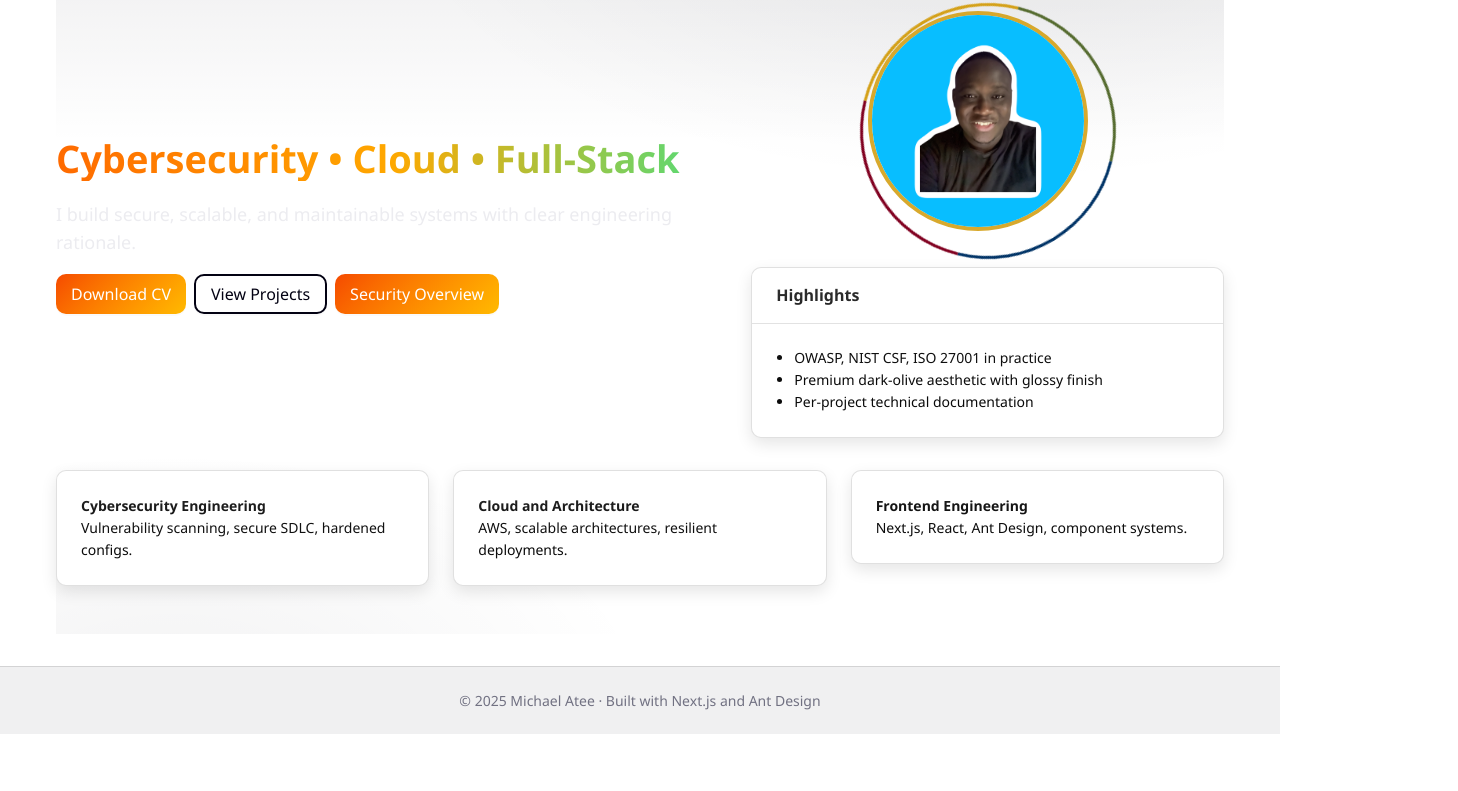
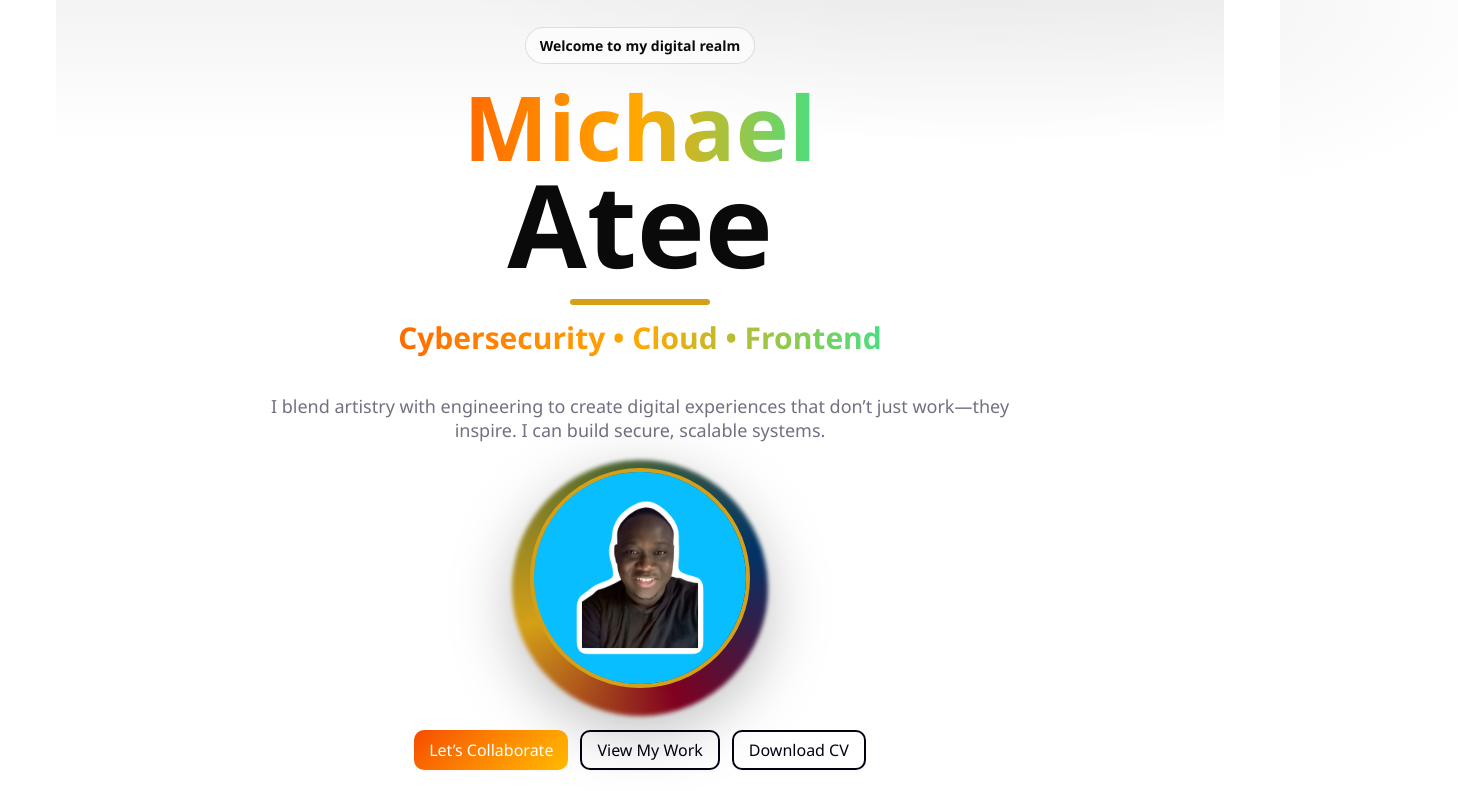
Before and after one commit to Atee-Michael/professional-portfolio, a Next.js app: page / in a window 1280 px wide. Shown: the part 133-924 px from the top of the page, 1458 px wide, since content can reach past the window. Before the commit the page ends 867 px from the top, so only its background shows below. Built offline with nearby package versions, Linux system fonts and the light colour scheme.

Commit message:
feeat: finalised mvp homepage

```diff
--- /dev/null
+++ b/src/components/Portrait.module.css
@@ -0,0 +1,30 @@
+.wrapper {
+  position: relative;
+  width: 240px;
+  height: 240px;
+  display: inline-block;
+}
+.image {
+  border-radius: 50%;
+  object-fit: cover;
+  border: 4px solid var(--accent-mustard);
+  position: relative;
+  z-index: 2;
+}
+.ring {
+  position: absolute;
+  top: -8px;
+  left: -8px;
+  width: 256px;
+  height: 256px;
+  border-radius: 50%;
+  background: var(--ring-gradient);
+  animation: spin 8s linear infinite;
+  filter: blur(2px);
+  z-index: 1;
+}
+@keyframes spin {
+  to {
+    transform: rotate(1turn);
+  }
+}
--- a/src/components/Portrait.tsx
+++ b/src/components/Portrait.tsx
@@ -1,10 +1,10 @@
 import Image from "next/image";
-import styles from "@/styles/Portrait.module.css";
+import styles from "./Portrait.module.css";
 
 export default function Portrait() {
   return (
     <div className={styles.wrapper}>
-      <div className={styles.circle}></div>
+      <div className={styles.ring}></div>
       <Image
         src="/images/michael-portrait.jpg"
         alt="Michael Atee"
--- a/src/components/SiteLayout.tsx
+++ b/src/components/SiteLayout.tsx
@@ -31,6 +31,7 @@ export default function SiteLayout({ children }: { children: ReactNode }) {
             theme="dark"
             items={navItems}
             style={{ background: "transparent", borderBottom: "none" }}
+            className="site-nav"
           />
         </div>
       </Header>
--- a/src/pages/index.tsx
+++ b/src/pages/index.tsx
@@ -1,102 +1,80 @@
-import { Row, Col, Typography, Button, Card, Space } from "antd";
+import { Typography, Button } from "antd";
 import Link from "next/link";
 import { motion } from "framer-motion";
 import type { Variants } from "framer-motion";
 import Portrait from "@/components/Portrait";
 
-const { Title, Paragraph, Text } = Typography;
+const { Title, Paragraph } = Typography;
 
 export default function Home() {
   const container: Variants = {
     hidden: { opacity: 0 },
-    show: {
-      opacity: 1,
-      transition: { staggerChildren: 0.12, delayChildren: 0.1 },
-    },
+    show: { opacity: 1, transition: { staggerChildren: 0.08, delayChildren: 0.05 } },
   };
-
-  const itemUp: Variants = {
-    hidden: { opacity: 0, y: 18 },
-    show: { opacity: 1, y: 0, transition: { type: "spring", stiffness: 120 } },
-  };
-
-  const fade: Variants = { hidden: { opacity: 0 }, show: { opacity: 1 } };
+  const up: Variants = { hidden: { opacity: 0, y: 24 }, show: { opacity: 1, y: 0 } };
 
   return (
-    <section className="section home-bg">
-      <motion.div variants={container} initial="hidden" animate="show">
-        <Row gutter={[24, 24]} align="middle">
-          <Col xs={24} md={14}>
-            <motion.div variants={itemUp}>
-              <Title className="gradient-text" style={{ marginTop: 0 }}>
-                Cybersecurity • Cloud • Full‑Stack
-              </Title>
+    <>
+      <section className="section home-bg" style={{ paddingTop: 64, paddingBottom: 64 }}>
+        <motion.div className="container hero" variants={container} initial="hidden" animate="show">
+          <motion.div variants={up} className="hero-badge">Welcome to my digital realm</motion.div>
+
+          <motion.div variants={up} className="hero-name">
+            <span className="hero-first gradient-text">Michael</span>
+            <span className="hero-last">Atee</span>
           </motion.div>
-            <motion.div variants={itemUp}>
-              <Paragraph style={{ fontSize: 18, color: "var(--muted)", maxWidth: 680 }}>
-                I build secure, scalable, and maintainable systems with clear engineering rationale.
-              </Paragraph>
+
+          <motion.hr variants={up} className="hero-underline" />
+
+          <motion.div variants={up}>
+            <Title level={2} className="hero-focus gradient-text">Cybersecurity • Cloud • Frontend</Title>
           </motion.div>
-            <motion.div variants={itemUp}>
-              <Space wrap>
-                <Button className="premium-btn" size="large" href="/docs/michael-atee-cv.pdf" download>
+
+          <motion.p variants={up} className="hero-tagline">
+            I blend artistry with engineering to create digital experiences that don’t just work—they inspire. I can build secure, scalable systems.
+          </motion.p>
+
+          <motion.div variants={up} className="hero-portrait">
+            <Portrait />
+          </motion.div>
+
+          <motion.div variants={up} className="hero-ctas">
+            <Link href="#contact" scroll>
+              <Button size="large" className="premium-btn">Let’s Collaborate</Button>
+            </Link>
+            <Link href="/projects">
+              <Button size="large" className="outline-btn">View My Work</Button>
+            </Link>
+            <Button size="large" className="outline-btn" href="/docs/michael-atee-cv.pdf" download>
               Download CV
             </Button>
-                <Link href="/projects">
-                  <Button className="outline-btn" size="large">View Projects</Button>
-                </Link>
-                <Link href="/security">
-                  <Button className="premium-btn" size="large">Security Overview</Button>
-                </Link>
-              </Space>
           </motion.div>
-          </Col>
 
-          <Col xs={24} md={10}>
-            <motion.div variants={fade}>
-              <div style={{ display: "flex", justifyContent: "center", marginBottom: 16 }}>
-                <Portrait />
-              </div>
-              <Card title="Highlights" bordered className="premium-card">
-                <ul style={{ margin: 0, paddingLeft: 18 }}>
-                  <li>OWASP, NIST CSF, ISO 27001 in practice</li>
-                  <li>Premium dark‑olive aesthetic with glossy finish</li>
-                  <li>Per‑project technical documentation</li>
-                </ul>
-              </Card>
+          <motion.div variants={up} className="hero-socials">
+            <a href="https://github.com/" target="_blank" rel="noreferrer" aria-label="GitHub" className="social-btn">
+              <svg width="20" height="20" viewBox="0 0 24 24" fill="currentColor" aria-hidden="true"><path d="M12 .5a12 12 0 0 0-3.79 23.4c.6.11.82-.26.82-.58v-2.02c-3.34.73-4.04-1.61-4.04-1.61-.55-1.41-1.34-1.78-1.34-1.78-1.1-.75.08-.74.08-.74 1.22.09 1.86 1.26 1.86 1.26 1.08 1.85 2.83 1.31 3.52 1 .11-.78.42-1.31.76-1.61-2.66-.3-5.47-1.33-5.47-5.92 0-1.31.47-2.38 1.24-3.22-.12-.3-.54-1.52.12-3.17 0 0 1.01-.32 3.3 1.23a11.5 11.5 0 0 1 6 0c2.29-1.55 3.3-1.23 3.3-1.23.66 1.65.24 2.87.12 3.17.77.84 1.24 1.91 1.24 3.22 0 4.6-2.81 5.61-5.49 5.91.43.37.81 1.1.81 2.22v3.29c0 .32.22.69.83.57A12 12 0 0 0 12 .5Z"/></svg>
+            </a>
+            <a href="https://www.linkedin.com/" target="_blank" rel="noreferrer" aria-label="LinkedIn" className="social-btn">
+              <svg width="20" height="20" viewBox="0 0 24 24" fill="currentColor" aria-hidden="true"><path d="M4.98 3.5C4.98 4.88 3.86 6 2.5 6S0 4.88 0 3.5 1.12 1 2.5 1s2.48 1.12 2.48 2.5zM.5 8h4V24h-4V8zm7.5 0h3.8v2.2h.05c.53-1 1.84-2.2 3.8-2.2 4.06 0 4.8 2.67 4.8 6.14V24h-4v-7.3c0-1.74-.03-3.98-2.43-3.98-2.44 0-2.81 1.9-2.81 3.86V24h-4V8z"/></svg>
+            </a>
+            <a href="mailto:hello@example.com" aria-label="Email" className="social-btn">
+              <svg width="20" height="20" viewBox="0 0 24 24" fill="currentColor" aria-hidden="true"><path d="M12 13.065 1.5 6h21L12 13.065zM12 15.5 1.5 8.25V18h21V8.25L12 15.5z"/></svg>
+            </a>
           </motion.div>
-          </Col>
-        </Row>
 
-        <div style={{ height: 32 }} />
-
-        <Row gutter={[24, 24]}>
-          <Col xs={24} md={8}>
-            <motion.div variants={itemUp}>
-              <Card className="premium-card">
-                <Text strong>Cybersecurity Engineering</Text>
-                <Paragraph style={{ marginBottom: 0 }}>Vulnerability scanning, secure SDLC, hardened configs.</Paragraph>
-              </Card>
-            </motion.div>
-          </Col>
-          <Col xs={24} md={8}>
-            <motion.div variants={itemUp}>
-              <Card className="premium-card">
-                <Text strong>Cloud and Architecture</Text>
-                <Paragraph style={{ marginBottom: 0 }}>AWS, scalable architectures, resilient deployments.</Paragraph>
-              </Card>
-            </motion.div>
-          </Col>
-          <Col xs={24} md={8}>
-            <motion.div variants={itemUp}>
-              <Card className="premium-card">
-                <Text strong>Frontend Engineering</Text>
-                <Paragraph style={{ marginBottom: 0 }}>Next.js, React, Ant Design, component systems.</Paragraph>
-              </Card>
-            </motion.div>
-          </Col>
-        </Row>
+          <motion.a variants={up} href="#about" className="hero-down" aria-label="Scroll to About">↓</motion.a>
         </motion.div>
       </section>
+
+      <section id="about" className="section">
+        <div className="container" style={{ textAlign: "center" }}>
+          <Title level={2} style={{ marginTop: 0 }}>About Me</Title>
+          <Paragraph style={{ maxWidth: 800, margin: "0 auto", color: "var(--muted-foreground)" }}>
+            Passionate about creating useful, secure digital products. With experience across cybersecurity, cloud, and frontend,
+            I bring systems thinking and clear communication to every build.
+          </Paragraph>
+        </div>
+      </section>
+    </>
   );
 }
--- a/src/styles/globals.css
+++ b/src/styles/globals.css
@@ -1,4 +1,5 @@
 /* Global Design System*/
+@import url("https://fonts.googleapis.com/css2?family=Poppins:wght@400;600;700&display=swap");
 * { box-sizing: border-box; }
 html, body, #__next { height: 100%; }
 
@@ -18,6 +19,14 @@ html, body, #__next { height: 100%; }
   --primary: #030213;
   --primary-foreground: #ffffff;
   --creative-accent-deep: #030213;
+
+  /* Warm Autumn extras */
+  --accent-mustard: #d4a017;
+  --accent-olive: #556b2f;
+  --accent-navy: #003366;
+  --accent-burgundy: #800020;
+  --card-bg: #ffffff;
+  --ring-gradient: conic-gradient(from 0deg, var(--accent-mustard), var(--accent-olive), var(--accent-navy), var(--accent-burgundy), var(--accent-mustard));
 
   /* Accents & Gradients */
   --accent: #e9ebef;
@@ -46,6 +55,7 @@ html, body, #__next { height: 100%; }
   --card: oklch(0.145 0 0);
   --card-foreground: oklch(0.985 0 0);
   --border: rgba(255, 255, 255, 0.12);
+  --card-bg: #02243a;
 }
 
 body {
@@ -190,3 +200,13 @@ h1, h2, h3 {
   content: ""; position: absolute; left: 0; right: 0; top: 0; height: 180px; pointer-events: none;
   background: linear-gradient(180deg, rgba(3,2,19,0.06), rgba(3,2,19,0.0));
 }
+
+/* Floating orbs (used by Hero) */
+@keyframes float1 {
+  0% { transform: translate(0, 0); }
+  100% { transform: translate(60px, -40px); }
+}
+@keyframes float2 {
+  0% { transform: translate(0, 0); }
+  100% { transform: translate(-80px, 50px); }
+}
--- a/src/styles/theme.css
+++ b/src/styles/theme.css
@@ -106,3 +106,47 @@
 /* Buttons — outline variant with deep accent */
 .outline-btn.ant-btn{ background: transparent !important; border: 2px solid var(--creative-accent-deep) !important; color: var(--creative-accent-deep) !important; border-radius: var(--radius); transition: all 0.3s ease; }
 .outline-btn.ant-btn:hover{ border-color: var(--creative-accent-bright) !important; color: var(--creative-accent-bright) !important; }
+
+/* Navbar — make items clearly hoverable like CTA */
+.site-nav .ant-menu-overflow-item,
+.site-nav .ant-menu-item{
+  border-radius: 999px;
+  margin: 0 4px;
+}
+.site-nav .ant-menu-item a{ color: var(--foreground); font-weight: 500; }
+.site-nav .ant-menu-item:hover,
+.site-nav .ant-menu-item-active{
+  background: var(--creative-gradient-1);
+}
+.site-nav .ant-menu-item:hover a,
+.site-nav .ant-menu-item-active a{
+  color: #fff !important;
+}
+
+/* Hero — centered composition like the mockup */
+.hero{ position: relative; text-align: center; display: grid; place-items: center; gap: 14px; }
+.hero::before{
+  content: ""; position: absolute; inset: -60px -20% auto -20%; height: 320px; z-index: -1;
+  background: radial-gradient(600px 300px at 20% 30%, rgba(3,2,19,0.06), transparent 60%),
+              radial-gradient(700px 340px at 80% 10%, rgba(3,2,19,0.05), transparent 60%);
+}
+.hero-badge{ padding: 8px 14px; border: 1px solid var(--border); border-radius: 999px; color: var(--foreground); background: rgba(255,255,255,0.6); backdrop-filter: blur(6px); font-weight: 600; }
+.dark .hero-badge{ background: rgba(3,2,19,0.35); }
+.hero-name{ line-height: 0.95; margin-top: 6px; }
+.hero-first{ display: block; font-size: clamp(48px, 7vw, 96px); font-weight: 800; letter-spacing: 0.3px; }
+.hero-last{ display: block; font-size: clamp(56px, 9vw, 120px); font-weight: 900; color: var(--foreground); }
+.hero-underline{ width: 140px; height: 6px; background: var(--accent-mustard); border: none; border-radius: 6px; margin: 6px 0 0; }
+.hero-title{ margin: 0; color: var(--foreground) !important; }
+.hero-sub{ color: var(--creative-accent-bright); font-weight: 600; display: block; margin-top: 4px; }
+.hero-focus{ margin: 0; font-weight: 800 !important; }
+.hero-tagline{ max-width: 760px; color: var(--muted-foreground); margin: 8px auto 0; font-size: 18px; }
+.hero-ctas{ display: flex; gap: 12px; flex-wrap: wrap; justify-content: center; margin-top: 8px; }
+.hero-portrait{ margin-top: 12px; filter: drop-shadow(0 16px 30px rgba(0,0,0,0.25)); }
+.hero-down{ display: inline-block; width: 44px; height: 44px; line-height: 44px; border-radius: 50%; border: 1px solid var(--border); color: var(--foreground); text-decoration: none; margin-top: 8px; transition: transform .2s ease; }
+.hero-down:hover{ transform: translateY(3px); }
+
+/* Social icons */
+.hero-socials{ display: flex; gap: 10px; justify-content: center; margin-top: 8px; }
+.social-btn{ display: inline-flex; align-items: center; justify-content: center; width: 36px; height: 36px; border-radius: 50%; border: 1px solid var(--border); color: var(--foreground); background: #fff; transition: transform .2s ease, box-shadow .2s ease, background .2s ease; }
+.dark .social-btn{ background: rgba(3,2,19,0.25); }
+.social-btn:hover{ transform: translateY(-2px); box-shadow: var(--shadow-hover); background: var(--creative-gradient-1); color: #fff; }
```
Also changed, not shown: src/components/Hero.tsx (added, +72 -0 lines). Lines whose indentation alone changed are shown as unchanged.
